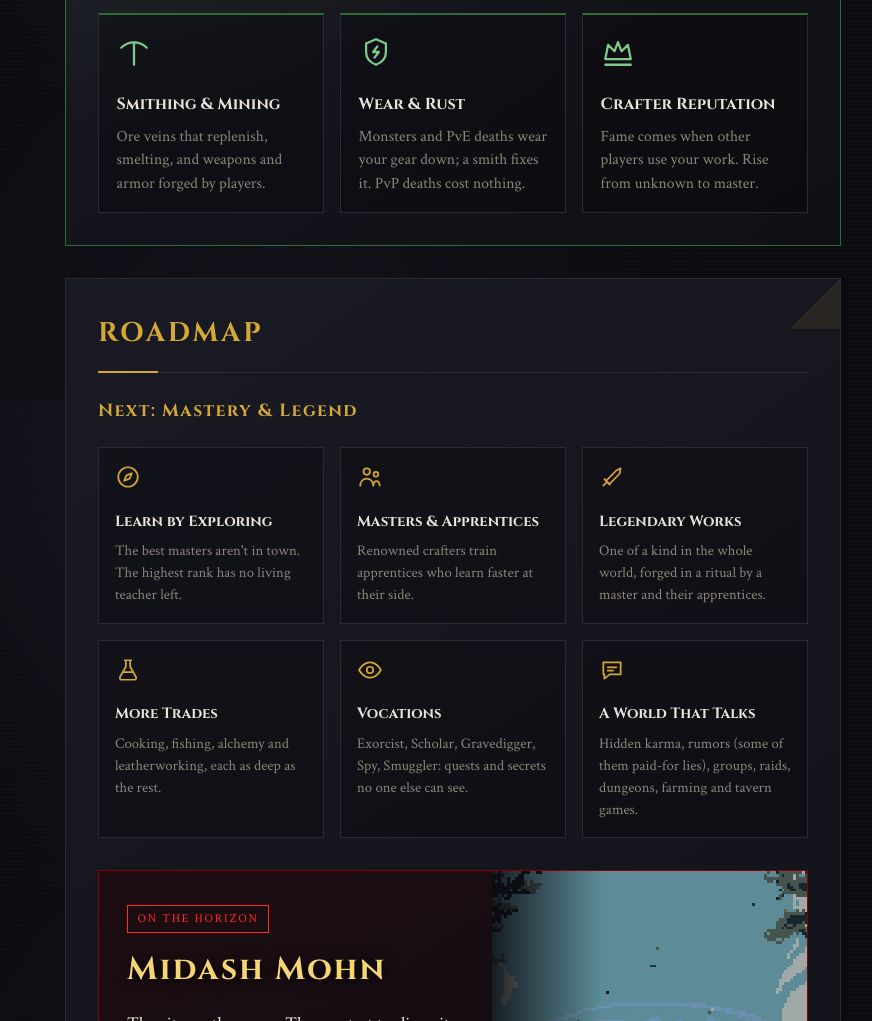
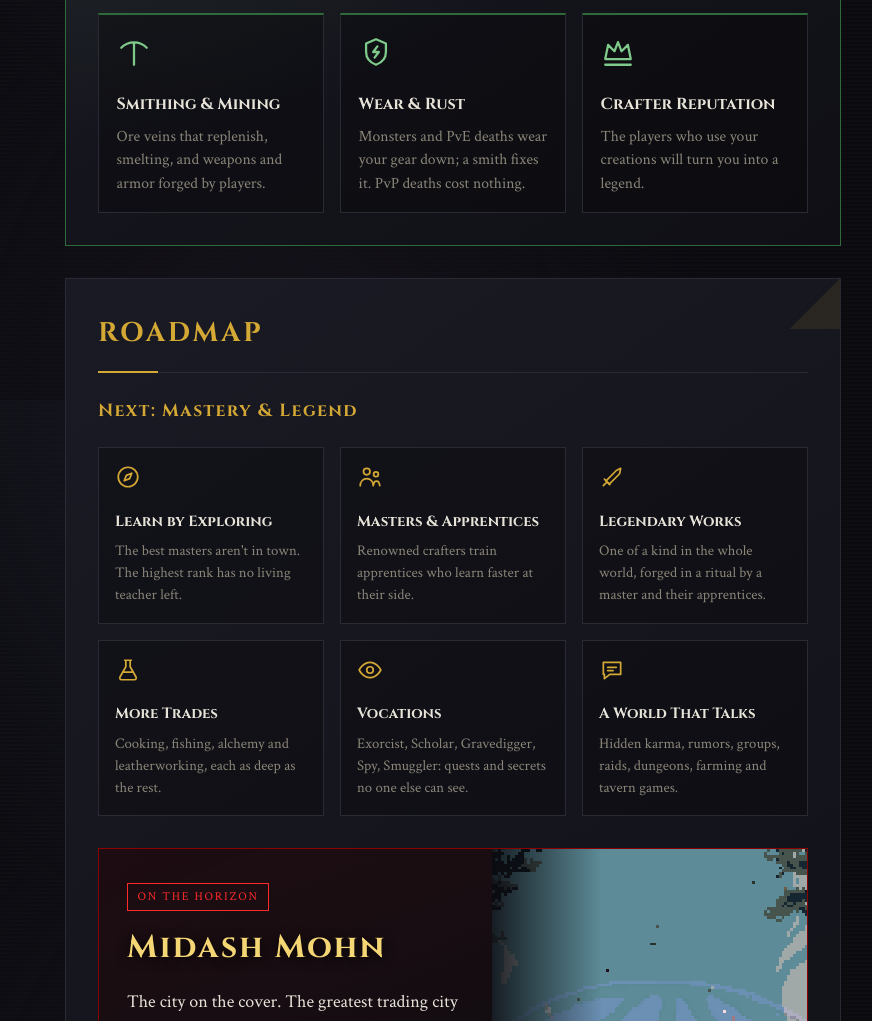
Before and after one commit to Modern-Mud/presskit, a plain HTML site: page index.html in a window 1280 px wide. Shown: the part 6000-7021 px from the top of the page, without its empty margins (367-1239 px from the left). Drawn offline with Linux system fonts and the light colour scheme.

Commit message:
Roadmap: keep rumors a surprise; reword crafter reputation
Co-Authored-By: Claude Opus 5.5 (1M context) <noreply@anthropic.com>
Claude-Session: https://claude.ai/code/session_01HxfnFbJ3nGfKUNgv8EVqTM

```diff
--- a/index.html
+++ b/index.html
@@ -191,7 +191,7 @@
               <article class="rm-card">
                 <svg class="rm-icon" viewBox="0 0 24 24" aria-hidden="true"><path d="M3 17l2-10 4.5 4.5L12 5l2.5 6.5L19 7l2 10z"/><path d="M3 21h18"/></svg>
                 <h3>Crafter Reputation</h3>
-                <p>Fame comes when other players use your work. Rise from unknown to master.</p>
+                <p>The players who use your creations will turn you into a legend.</p>
               </article>
           </div>
         </section>
@@ -229,7 +229,7 @@
               <article class="rm-card rm-card--compact">
                 <svg class="rm-icon" viewBox="0 0 24 24" aria-hidden="true"><path d="M4 5h16v11H10l-5 4v-4H4z"/><path d="M8 9.5h8M8 12.5h5"/></svg>
                 <h3>A World That Talks</h3>
-                <p>Hidden karma, rumors (some of them paid-for lies), groups, raids, dungeons, farming and tavern games.</p>
+                <p>Hidden karma, rumors, groups, raids, dungeons, farming and tavern games.</p>
               </article>
           </div>
 
```
